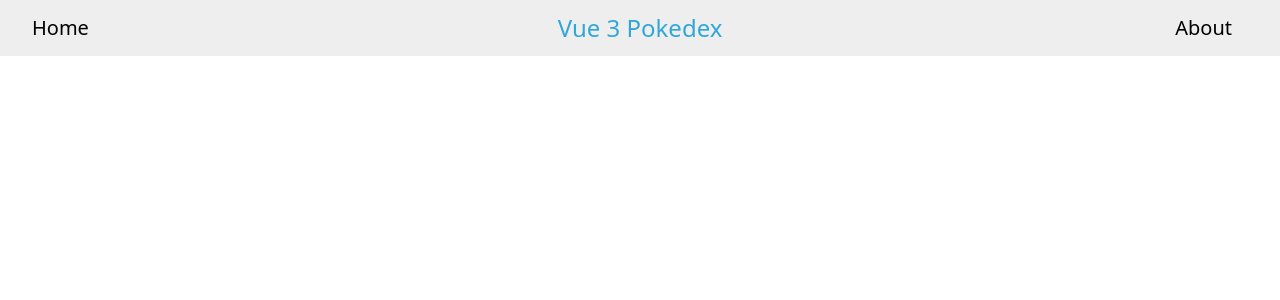
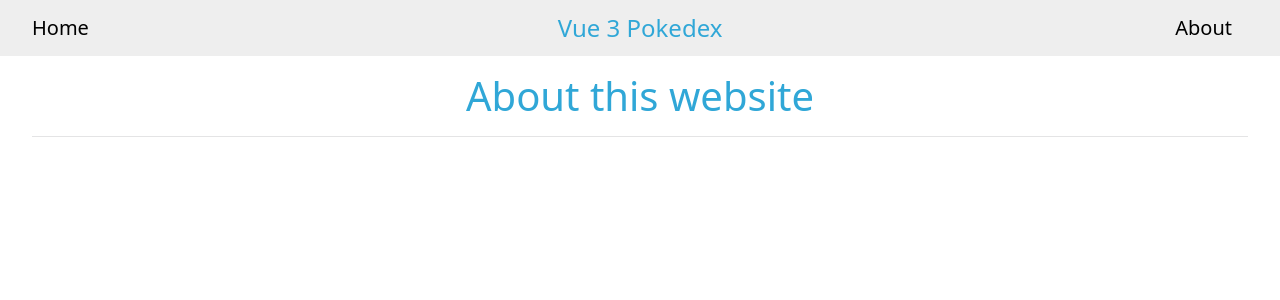
Before and after one commit to gwencode/vue3-pokedex, a Vue app: page /about in a window 1280 px wide. Shown: the top 300 px of the page. Built offline with nearby package versions, Linux system fonts and the light colour scheme.

Commit message:
Create route and view about page

```diff
--- a/src/components/Navbar.vue
+++ b/src/components/Navbar.vue
@@ -8,7 +8,7 @@
     <div class="navbar-links">
       <router-link :to="`/`" class="navbar-brand">Home</router-link>
       <h1>Vue 3 Pokedex</h1>
-      <router-link :to="`/pokemon/5`" class="navbar-brand">About</router-link>
+      <router-link :to="`/about`" class="navbar-brand">About</router-link>
     </div>
   </nav>
 
--- a/src/router/index.js
+++ b/src/router/index.js
@@ -16,6 +16,11 @@
       // this generates a separate chunk (About.[hash].js) for this route
       // which is lazy-loaded when the route is visited.
       component: () => import('../views/PokemonView.vue')
+    },
+    {
+      path: '/about',
+      name: 'about',
+      component: () => import('../views/AboutView.vue')
     }
   ]
 })
--- /dev/null
+++ b/src/views/AboutView.vue
@@ -0,0 +1,23 @@
+<script setup>
+
+</script>
+
+<template>
+  <main>
+    <h1>About this website</h1>
+    <v-divider></v-divider>
+
+  </main>
+
+
+</template>
+
+<style scoped>
+
+h1 {
+  text-align: center;
+  color: #30A7D7;
+  margin: 0;
+}
+
+</style>
```
